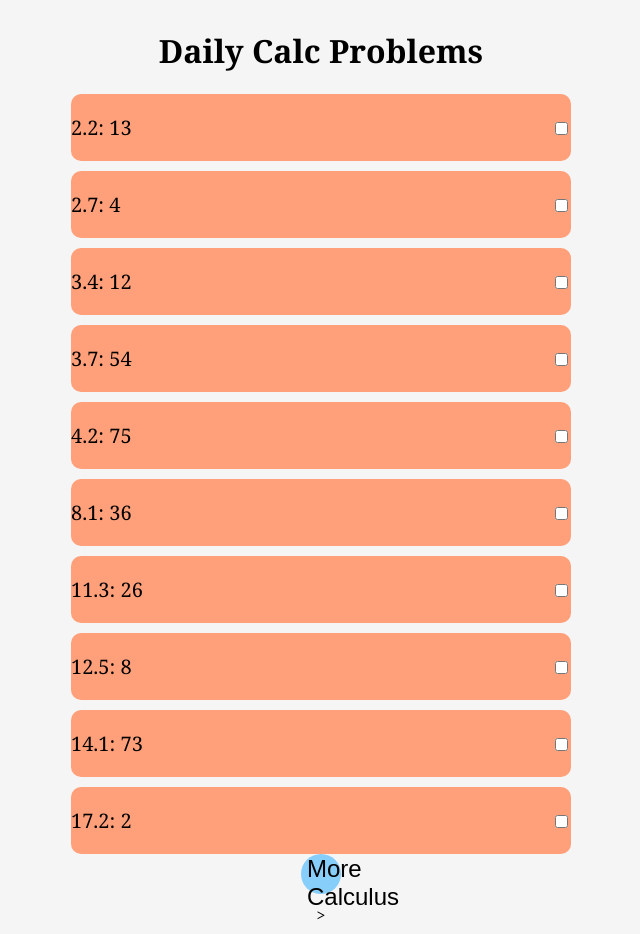
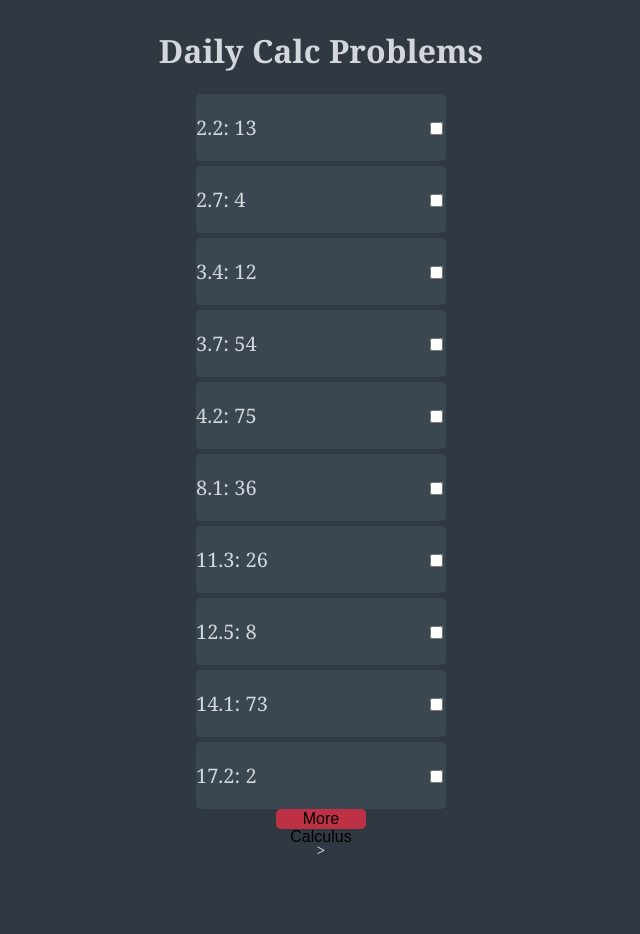
Before and after one commit to rkartchner/dailyCalc, a Flask app: page / in a window 1280 px wide. Shown: the whole page, without its empty margins (319-959 px from the left). After the commit the page ends 854 px from the top, so only its background shows below. Run offline with Flask 3, Linux system fonts and the light colour scheme; data that the repository does not hold is empty.

Commit message:
Change style.css

```diff
--- a/dailyCalc/static/style.css
+++ b/dailyCalc/static/style.css
@@ -3,7 +3,8 @@ body {
   display: flex;
   flex-direction: column;
   align-items: center;
-  background-color: whitesmoke;
+  background-color: #303841;
+  color: #d3d6db;
 }
 
 .input-container {
@@ -22,28 +23,29 @@ body {
 }
 
 #add-todo {
-  width: 40px;
-  height: 40px;
-  border-radius: 20px;
-  background-color: lightskyblue;
-  font-size: 1.5rem;
+  width: 90px;
+  height: 20px;
+  border-radius: 5px;
+  background-color: #be3144;
+  font-size: 1rem;
   border: none;
+  gap: 5px
   cursor: pointer;
 }
 
 .todo-container {
-  width: 500px;
+  width: 250px;
   display: flex;
   flex-direction: column;
-  gap: 10px;
+  gap: 5px;
 }
 
 .todo {
   display: flex;
   justify-content: space-between;
   align-items: center;
-  background-color: lightsalmon;
-  border-radius: 10px;
+  background-color: #3a4750;
+  border-radius: 5px;
   font-size: 1.25rem;
 }
 
```
